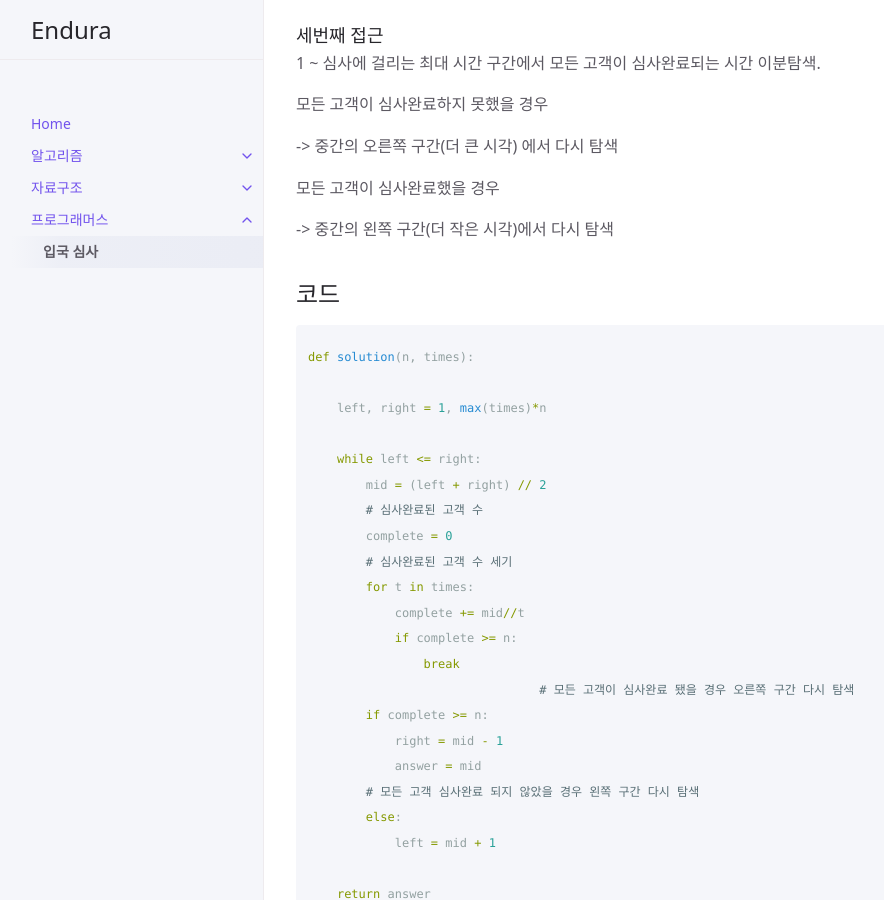
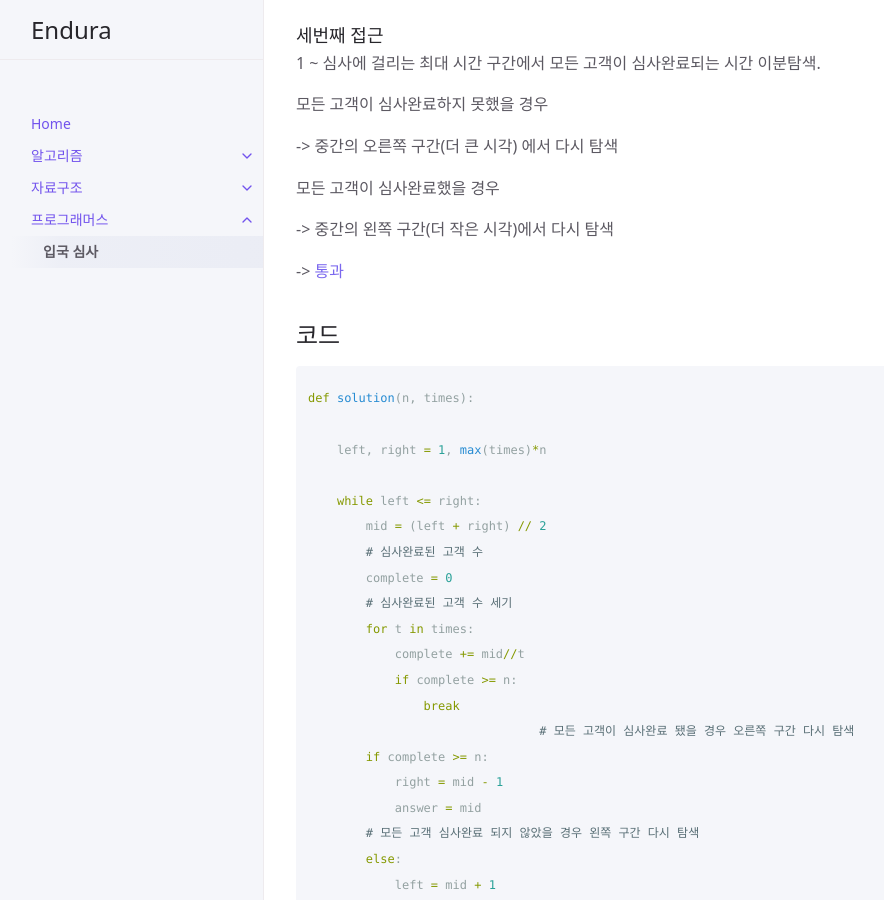
Before and after one commit to Endura0535/Endura0535.github.io, a Jekyll site: the page built from docs/프로그래머스/신고 결과 받기.md, in a window 1280 px wide and 900 px high, scrolled down 1553 px. Shown: the whole window, without its empty margins (108-992 px from the left). Built offline with Jekyll 4.4.1, drawn with Linux system fonts in a browser that asks for light colours.

Commit message:
프로그래머스-입국심사 수정

````diff
--- a/docs/프로그래머스/신고 결과 받기.md
+++ b/docs/프로그래머스/신고 결과 받기.md
@@ -72,6 +72,8 @@ n명이 입국심사를 위해 줄을 서서 기다리고 있습니다. 각 입
 
 -> 중간의 왼쪽 구간(더 작은 시각)에서 다시 탐색
 
+-> <span style='color:#7B68EE'>통과</span>
+
 ## 코드
 
 ```python
````
Also changed, not shown: 2 other files.
